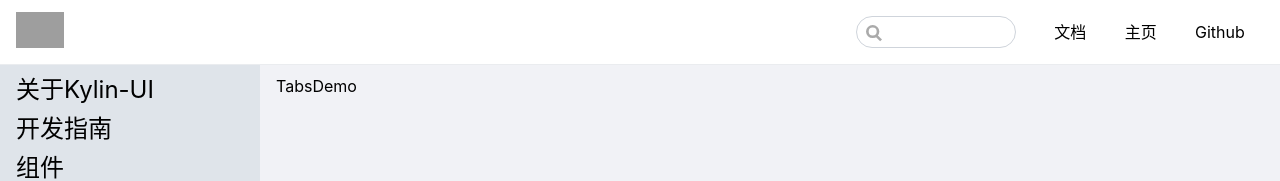
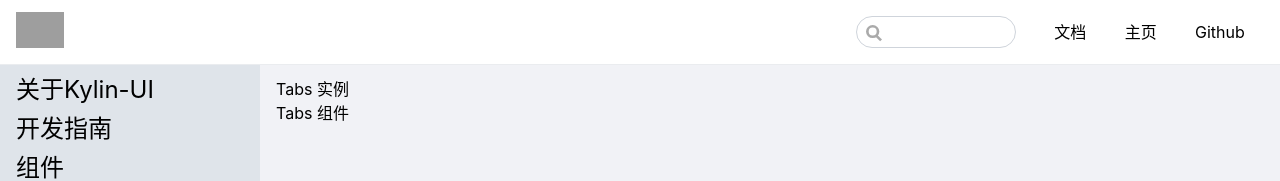
Before and after one commit to zl454/kirin-ui, a Vue app: page /#/doc/tabs in a window 1280 px wide. Shown: the top 181 px of the page. Built offline with nearby package versions, Linux system fonts and the light colour scheme; grey boxes are pictures that could not be loaded.

Commit message:
创建 Tabs 和 Tab 组件

```diff
--- a/src/components/TabsDemo.vue
+++ b/src/components/TabsDemo.vue
@@ -1,5 +1,20 @@
 <template>
 <div>
-  TabsDemo
+  <div>Tabs 实例</div>
+  <Tabs>
+    <Tab title="导航1">内容1</Tab>
+    <Tab title="导航2">内容2</Tab>
+  </Tabs>
 </div>
 </template>
+
+<script lang="ts">
+import Tabs from "../lib/Tabs.vue";
+import Tab from "../lib/Tab.vue";
+export default {
+  components: {
+    Tabs,
+    Tab,
+  },
+};
+</script>
--- /dev/null
+++ b/src/lib/Tab.vue
@@ -0,0 +1,5 @@
+<template>
+<div>
+  Tab 组件
+</div>
+</template>
--- /dev/null
+++ b/src/lib/Tabs.vue
@@ -0,0 +1,5 @@
+<template>
+<div>
+  Tabs 组件
+</div>
+</template>
```
